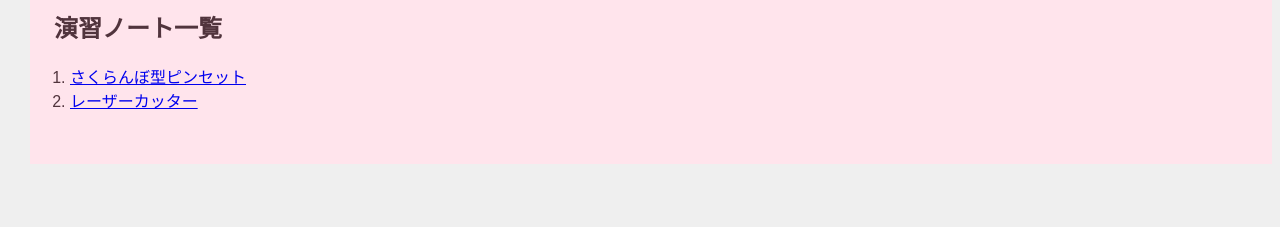
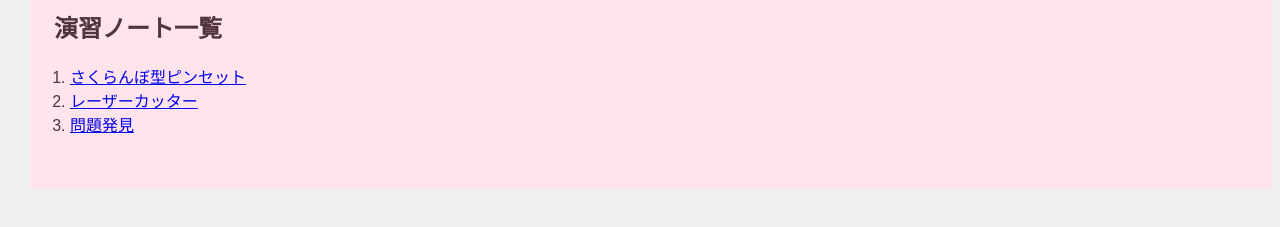
Before and after one commit to mei424/xbp, a plain HTML site: page digi_fab/index.html in a window 1280 px wide. Shown: the part 185-412 px from the top of the page. Drawn offline with Linux system fonts and the light colour scheme.

Commit message:
問題発見

```diff
--- a/digi_fab/index.html
+++ b/digi_fab/index.html
@@ -15,6 +15,7 @@
      <ol>
         <li><a href="./1.html" target="_blank">さくらんぼ型ピンセット</a></li>
         <li><a href="./2.html" target="_blank">レーザーカッター</a></li>
+        <li><a href="./3.html" target="_blank">問題発見</a></li>
      </ol>
 
 
```
Also changed, not shown: digi_fab/3.html (added, +1 -0 lines), digi_fab/images/3B324DB7-685B-409C-ABFB-7AA529BA5D5B.png (added), 1 other file.
